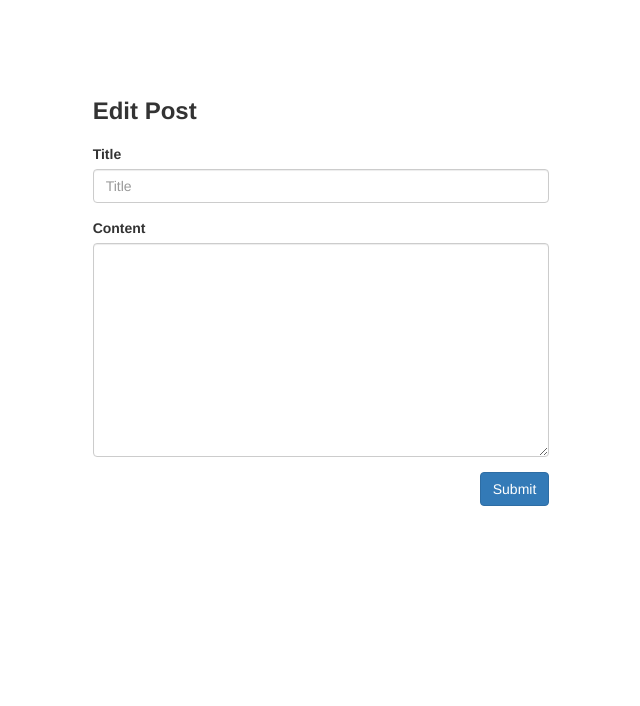
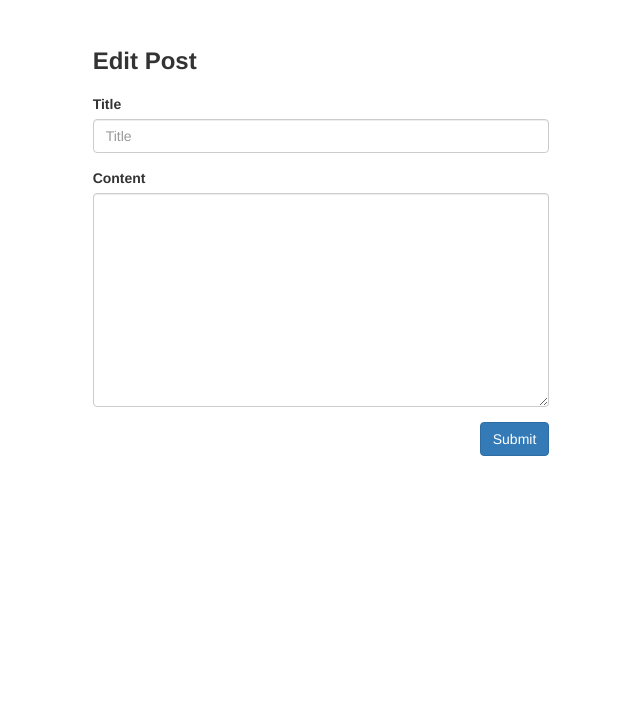
Before and after one commit to sonamoo/basicBlog, a Python web app: template templates/edit-post.html in a window 1280 px wide. Shown: the part 122-828 px from the top of the page, without its empty margins (319-959 px from the left). After the commit the page ends 578 px from the top, so only its background shows below. Run offline with Jinja, Linux system fonts and the light colour scheme; the template is opened without the code that fills it, so the values that code supplies are empty; some libraries are stand-ins or nearby versions.

Commit message:
fixed the edit and delete button's location.

```diff
--- a/static/main.css
+++ b/static/main.css
@@ -7,7 +7,7 @@ body {
 
 .main {
     max-width: 700px;
-    margin: 200px auto;
+    margin: 150px auto;
 
 
 }
--- a/templates/article.html
+++ b/templates/article.html
@@ -27,6 +27,7 @@
                 <a href="/blog/like/{{a.key().id()}}">
                     <i class="fa fa-heart" aria-hidden="true"></i>
                     {{a.likes|length}}</a>
+                    <i class="fa fa-commenting-o" aria-hidden="true"></i>
             </div>
         </div>
     </div>
```
Also changed, not shown: templates/main.html (+4 -4 lines), 1 other file.
